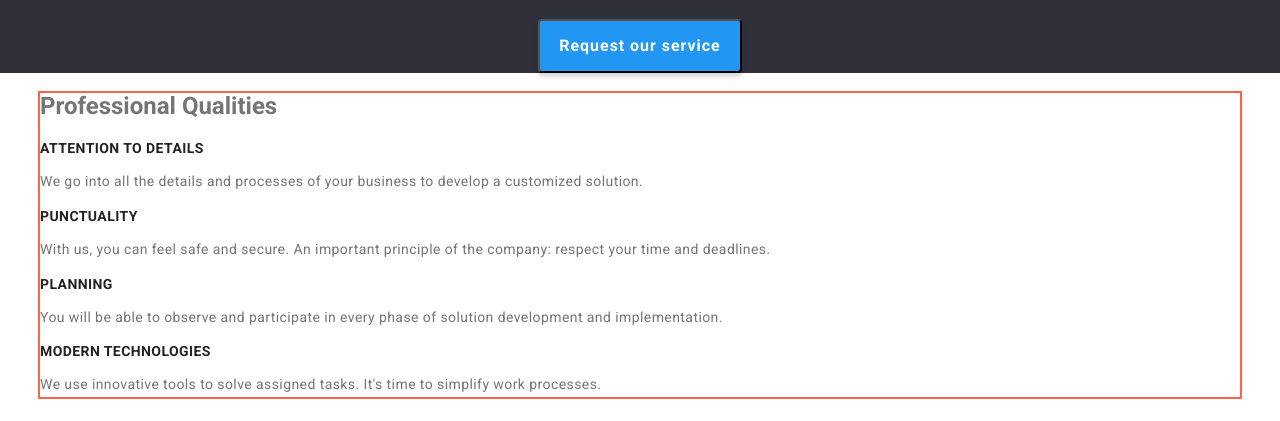
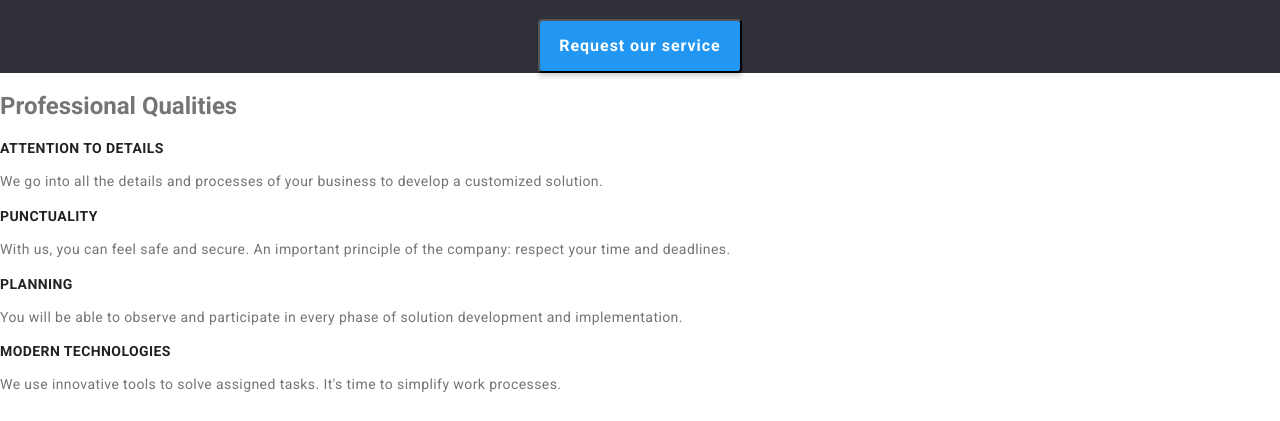
Before and after one commit to AndySanych/webstudio, a website: page index.html in a window 1280 px wide. Shown: the part 253-674 px from the top of the page. Drawn offline with nearby package versions, Linux system fonts and the light colour scheme.

```diff
--- a/css/common.css
+++ b/css/common.css
@@ -30,7 +30,7 @@
   letter-spacing: 0.03em;
 }
 
-.container {
+css/main.css.container {
   margin-left: auto;
   margin-right: auto;
   width: 1200px;
```
